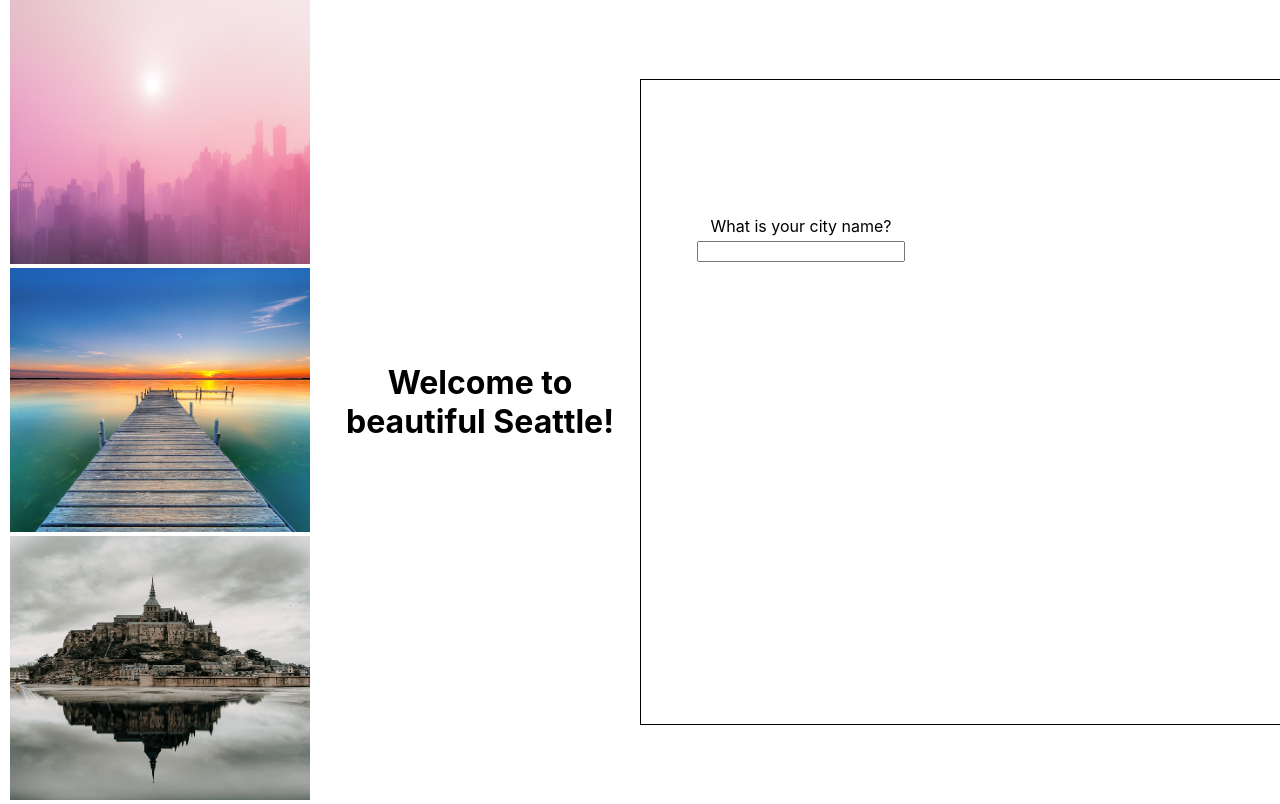
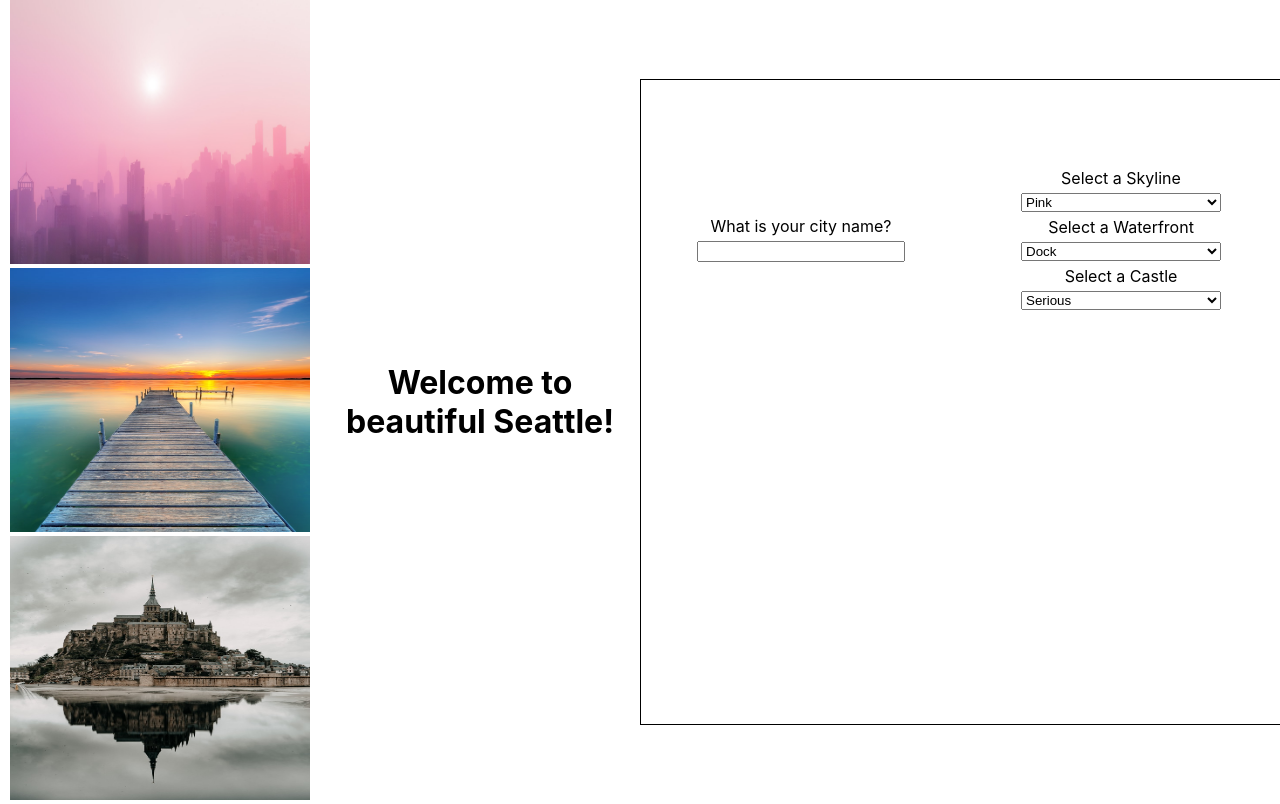
Before and after one commit to Kyra-christensen/half-baked-city-builder-react, a React (Create React App) app: page / in a window 1280 px wide. Built offline with nearby package versions, Linux system fonts and the light colour scheme.

Commit message:
added dropdown components for each dropdown

```diff
--- a/src/App.js
+++ b/src/App.js
@@ -35,9 +35,11 @@ function App() {
         <section className='dropdowns'>
           {/*
           render all three Dropdown components (WaterfrontDropdown, SkylineDropdown, CastleDropdown) here.
-
           In each Dropdown, pass as props the state handler functions defined above, so that these child components can manipulate parent state
-          */}
+          */ }
+          <SkylineDropdown setSkylineId={setSkylineId} />
+          <WaterfrontDropdown setWaterfrontId={setWaterfrontId} />
+          <CastleDropdown setCastleId={setCastleId} />
         </section>
         {/* here, the SloganForm component takes in the setSlogans state handler function and the slogans array that live in state */}
         {/* here, the SloganList component takes the array of slogans that lives in state */}
```
